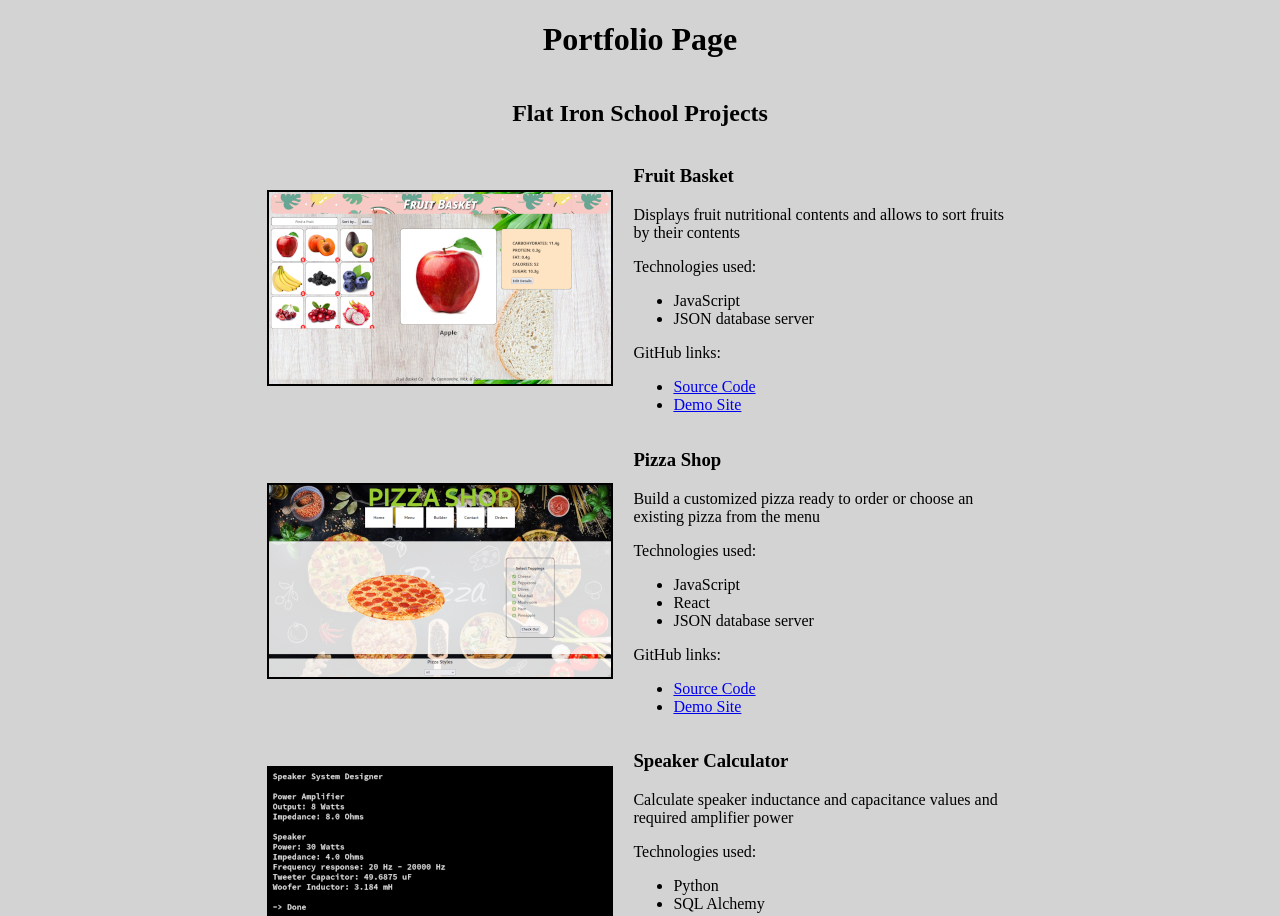
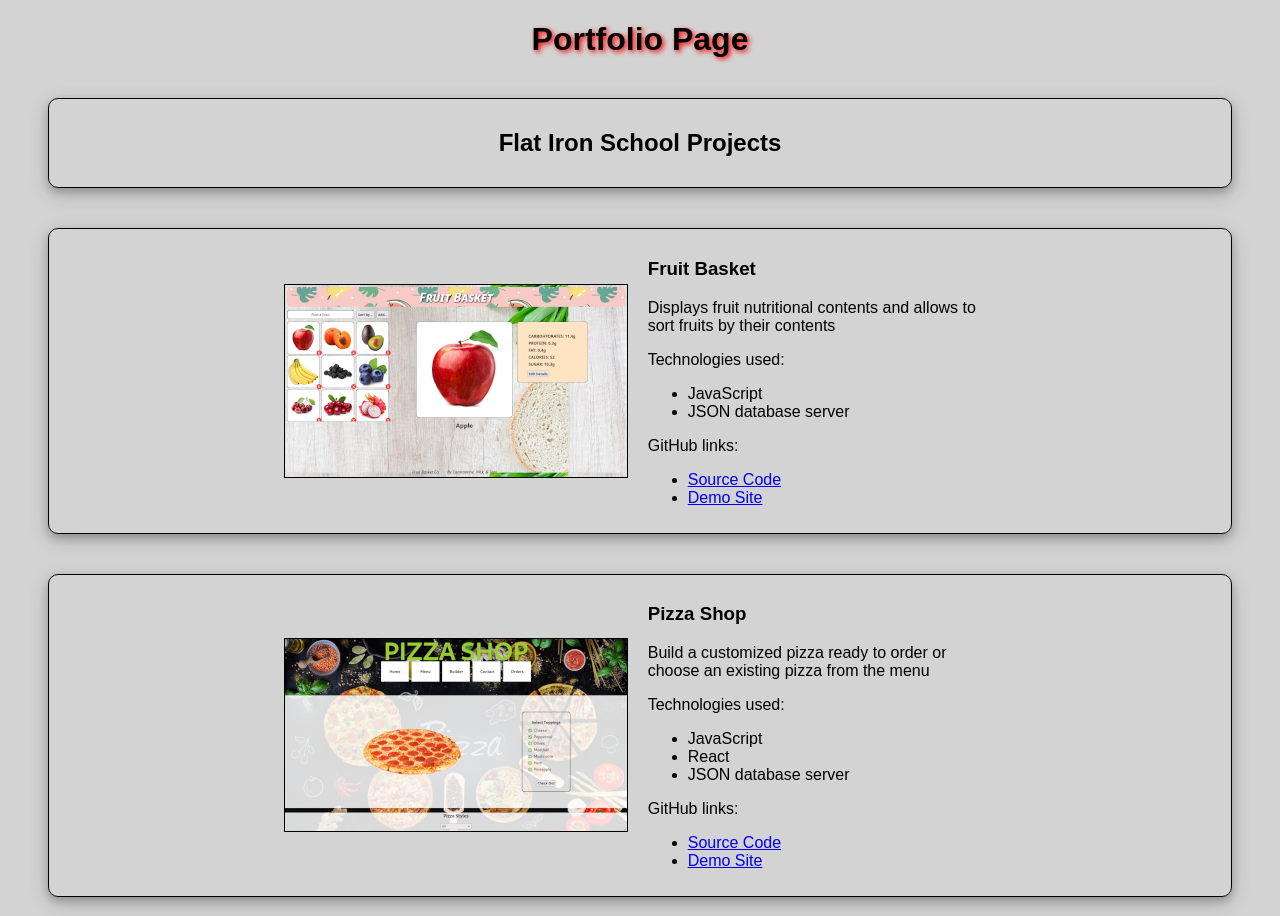
Before and after one commit to cch0088/portfolio, a plain HTML site: page index.html in a window 1280 px wide. Shown: the top 916 px of the page. Drawn offline with Linux system fonts and the light colour scheme.

Commit message:
Update styling

```diff
--- a/index.html
+++ b/index.html
@@ -6,18 +6,25 @@
         <style>
             body {
                 background-color: lightgray;
+                font-family: Arial, Helvetica, sans-serif;
             }
             header {
                 text-align: center;
+                text-shadow: 2px 2px 5px red;
             }
             section {
                 display: flex;
                 flex-direction: row;
                 align-items: center;
                 justify-content: center;
+                border: 1px solid black;
+                border-radius: 10px;
+                padding: 10px;
+                margin: 40px;
+                box-shadow: 0 4px 8px 0 rgba(0, 0, 0, 0.2), 0 6px 20px 0 rgba(0, 0, 0, 0.19);
             }
             .thumbnail {
-                border: 2px solid black;
+                border: 1px solid black;
                 width: 342px;
                 height: 192px;
             }
```
